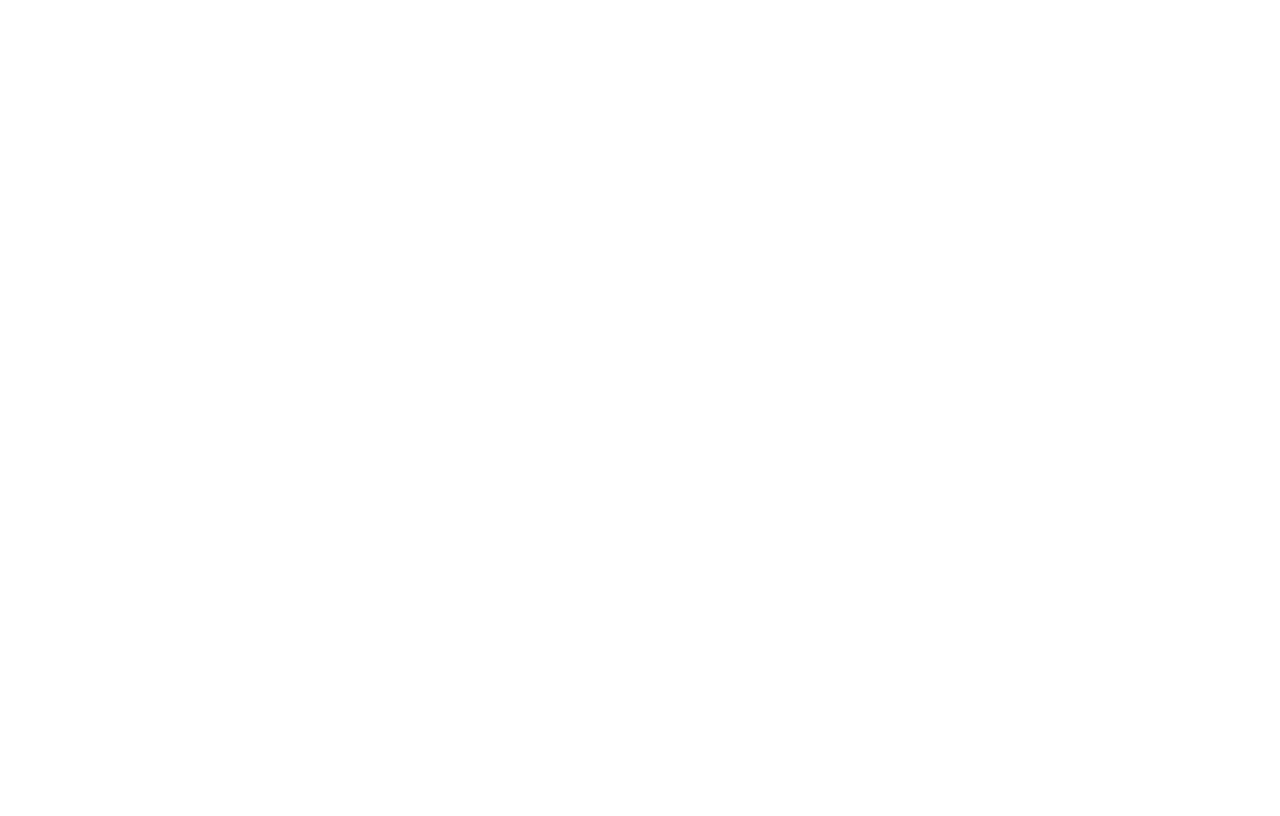
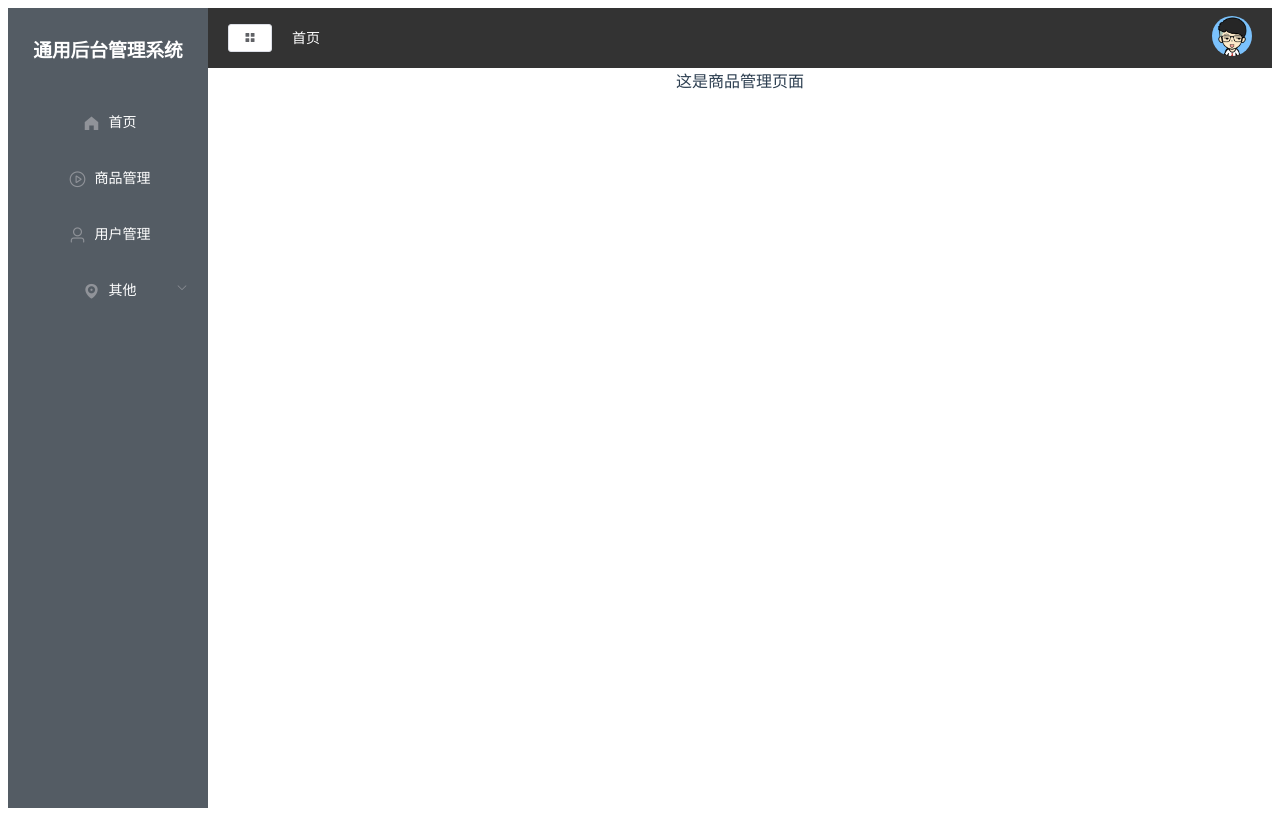
Before and after one commit to kalipoison/vue-element-ui, a Vue app: page /mall in a window 1280 px wide. Built offline with nearby package versions, Linux system fonts and the light colour scheme.

Commit message:
面包屑实现

```diff
--- a/src/components/CommonHeader.vue
+++ b/src/components/CommonHeader.vue
@@ -2,7 +2,13 @@
     <header>
         <div class="l-content">
             <el-button plain icon="el-icon-menu" size="mini" @click="handleMenu"></el-button>
-            <h3 style="color:#fff"> 首页 </h3>
+            <!-- <h3 style="color:#fff"> 首页 </h3> -->
+            <el-breadcrumb>
+                <el-breadcrumb-item :to="{ path: '/' }">首页</el-breadcrumb-item>
+                <el-breadcrumb-item :to="current.path" v-if="current">
+                    {{current.label}}
+                </el-breadcrumb-item>
+            </el-breadcrumb>
         </div>
         <div class="r-content">
             <el-dropdown trigger="click" size="mini">
@@ -19,8 +25,12 @@
 </template>
 
 <script>
+import { mapState } from "vuex";
+
+
 
 export default {
+
     data() {
         return {
             userImg: require("../assets/images/user.png"),
@@ -30,7 +40,12 @@ export default {
         handleMenu() {
             this.$store.commit("collapseMenu");
         }
-    }
+    },
+    computed: {
+        ...mapState({
+            current: (state) => state.tab.currentMenu,
+        }),
+    },
 }
 
 </script>
@@ -62,3 +77,18 @@ header {
   }
 }
 </style>
+
+
+<style lang="scss">
+.el-breadcrumb__item {
+  .el-breadcrumb__inner {
+    color: #666;
+    font-weight: normal;
+  }
+  &:last-child {
+    .el-breadcrumb__inner {
+      color: white;
+    }
+  }
+}
+</style>
--- a/src/main.js
+++ b/src/main.js
@@ -7,7 +7,7 @@ import './registerServiceWorker'
 import { Button, Select, Radio, Header, Container, Main,
   Aside, Menu, MenuItem, Submenu, MenuItemGroup,
   Dropdown, DropdownItem, DropdownMenu, Row, Col, Card,
-  Table, TableColumn} from 'element-ui';
+  Table, TableColumn, Breadcrumb, BreadcrumbItem} from 'element-ui';
 // import ElementUI from 'element-ui';
 // import 'element-ui/lib/theme-chalk/index.css';
 
@@ -33,6 +33,8 @@ Vue.use(Col);
 Vue.use(Card);
 Vue.use(Table);
 Vue.use(TableColumn);
+Vue.use(Breadcrumb);
+Vue.use(BreadcrumbItem);
 Vue.prototype.$http = http
 
 if (process.env.NODE_ENV === 'development') require('@/api/mock')
--- a/src/router/index.js
+++ b/src/router/index.js
@@ -2,6 +2,11 @@ import Vue from "vue";
 import VueRouter from "vue-router";
 import Main from "../views/Main"
 
+// 解决路由重复点击问题
+const originPush = VueRouter.prototype.push
+VueRouter.prototype.push = function push (location) {
+  return originPush.call(this, location).catch(err => err)
+}
 Vue.use(VueRouter)
 
 const routes = [{
@@ -13,6 +18,16 @@ const routes = [{
         path : '/',
         name : 'home',
         component: () => import ('@/views/Home/Home')
+      },
+      {
+        path : '/mall',
+        name : 'mall',
+        component: () => import ('@/views/Mall/Mall')
+      },
+      {
+        path : '/user',
+        name : 'user',
+        component: () => import ('@/views/User/User')
       }
     ]
   }
--- a/src/store/tab.js
+++ b/src/store/tab.js
@@ -1,10 +1,27 @@
 export default {
-    state: {
-        isCollapse: false
+  state: {
+    isCollapse: false,
+    currentMenu: null,
+    menu: [],
+    tabsList: [
+      {
+        path: '/',
+        name: 'home',
+        label: '首页',
+        icon: 'home'
+      }
+    ]
+  },
+  mutations: {
+    //选择标签 选择面包屑
+    selectMenu (state, val) {
+      if (val.name !== 'home') {
+        state.currentMenu = val
+      } else {
+        state.currentMenu = null
+      }
+      // val.name === 'home' ? (state.currentMenu = null) : (state.currentMenu = val)
     },
-    mutations:{
-        collapseMenu(state) {
-            state.isCollapse = !state.isCollapse;
-        }
-    }
+  },
+  actions: {}
 }
--- a/src/views/Main.vue
+++ b/src/views/Main.vue
@@ -1,9 +1,9 @@
 <template>
   <el-container>
-    <el-aside width="auto"><CommonAside></CommonAside></el-aside>
+    <el-aside width="auto"><commonAside></commonAside></el-aside>
     <el-container >
       <el-header>
-        <Common-header></Common-header>
+        <common-header></common-header>
       </el-header>
       <el-main><router-view></router-view></el-main>
     </el-container>
--- /dev/null
+++ b/src/views/Mall/Mall.vue
@@ -0,0 +1,3 @@
+<template>
+  <div>这是商品管理页面</div>
+</template>
--- /dev/null
+++ b/src/views/User/User.vue
@@ -0,0 +1,3 @@
+<template>
+    <div>这是用户管理</div>
+</template>
```
Also changed, not shown: src/components/CommonTag.vue (added).
